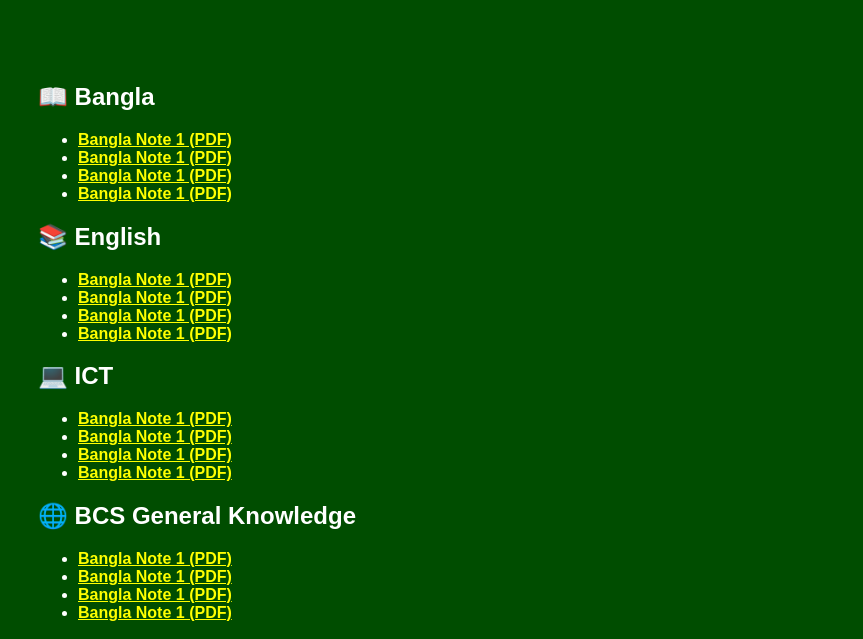
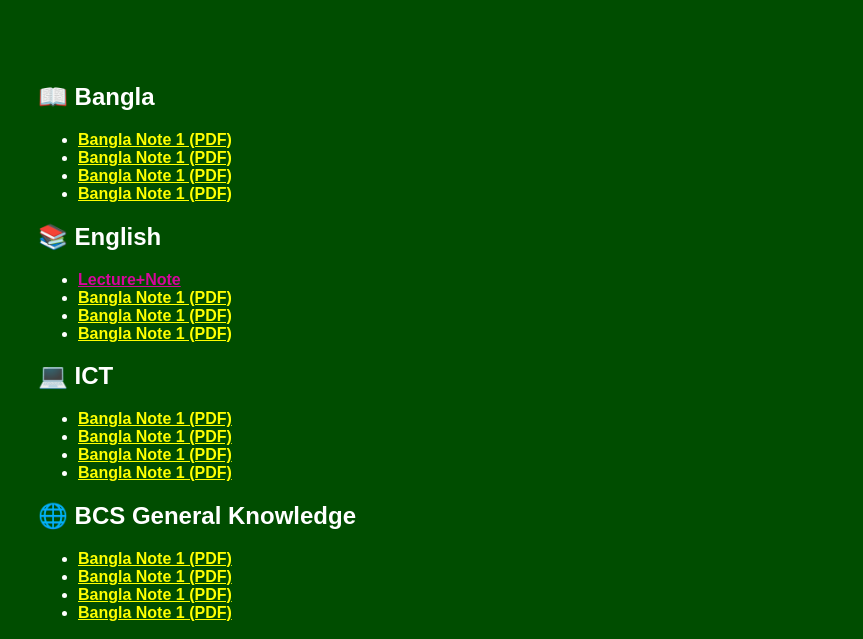
Before and after one commit to rez1ahmd/web, a plain HTML site: page bcs.html in a window 1280 px wide. Shown: the part 130-769 px from the top of the page, without its empty margins (0-863 px from the left). Drawn offline with Linux system fonts and the light colour scheme; files that its build step writes are made by us from their sources.

Commit message:
Add files via upload

```diff
--- a/bcs.html
+++ b/bcs.html
@@ -41,7 +41,7 @@
     <section>
       <h2>📚 English</h2>
       <ul>
-        <li><a href="bcs_notes/bangla/note1.pdf" target="_blank" style="color: yellow;"><b>Bangla Note 1 (PDF)</b></a></li>
+        <li><a href="https://drive.google.com/drive/folders/151aX6dwLRI3D99ATS_5vKkCB-mxdi06e" target="_blank" style="color: rgb(213, 6, 155);"><b>Lecture+Note</b></a></li>
         <li><a href="bcs_notes/bangla/note1.pdf" target="_blank" style="color: yellow;"><b>Bangla Note 1 (PDF)</b></a></li>
         <li><a href="bcs_notes/bangla/note1.pdf" target="_blank" style="color: yellow;"><b>Bangla Note 1 (PDF)</b></a></li>
         <li><a href="bcs_notes/bangla/note1.pdf" target="_blank" style="color: yellow;"><b>Bangla Note 1 (PDF)</b></a></li>
```
